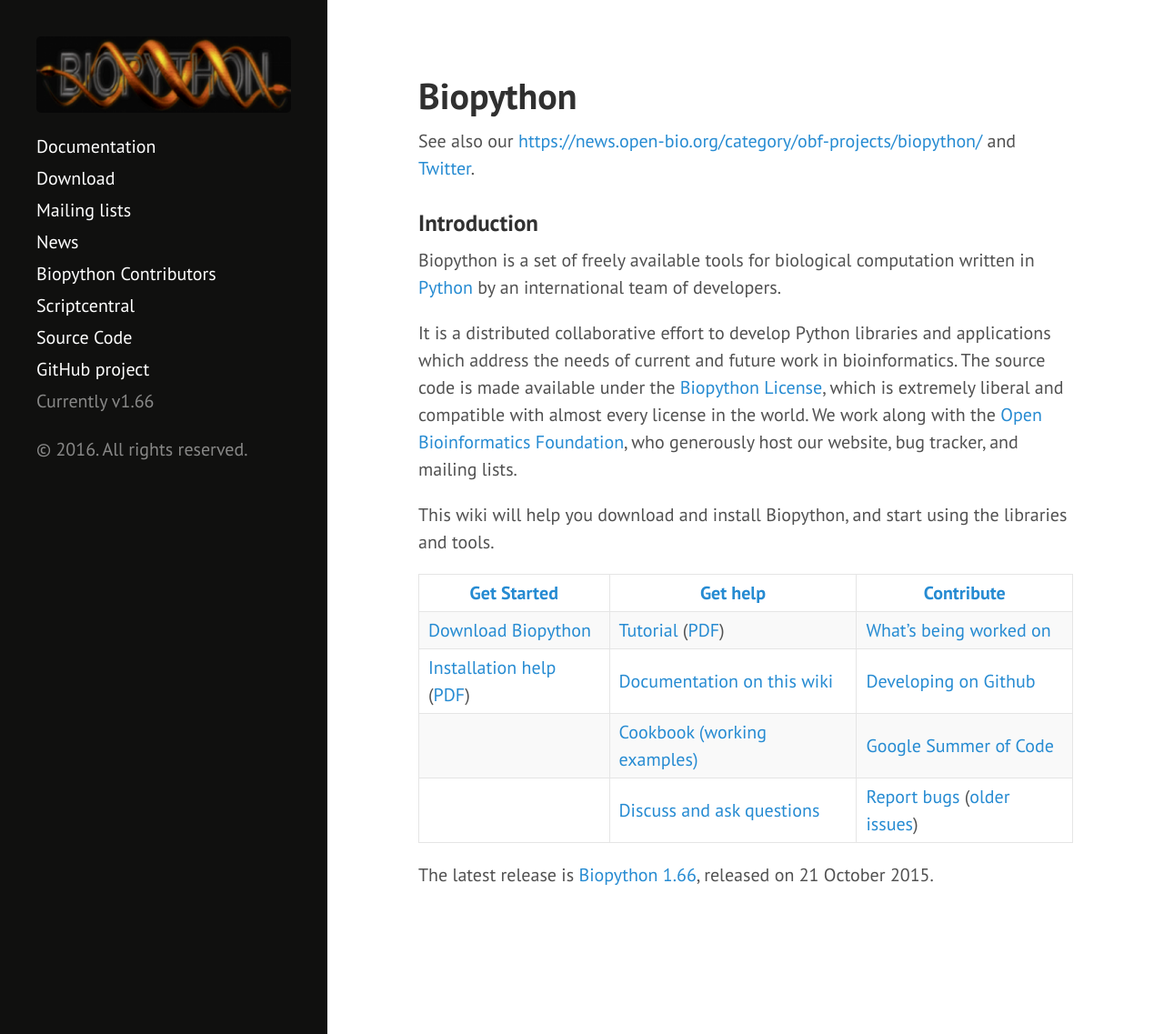
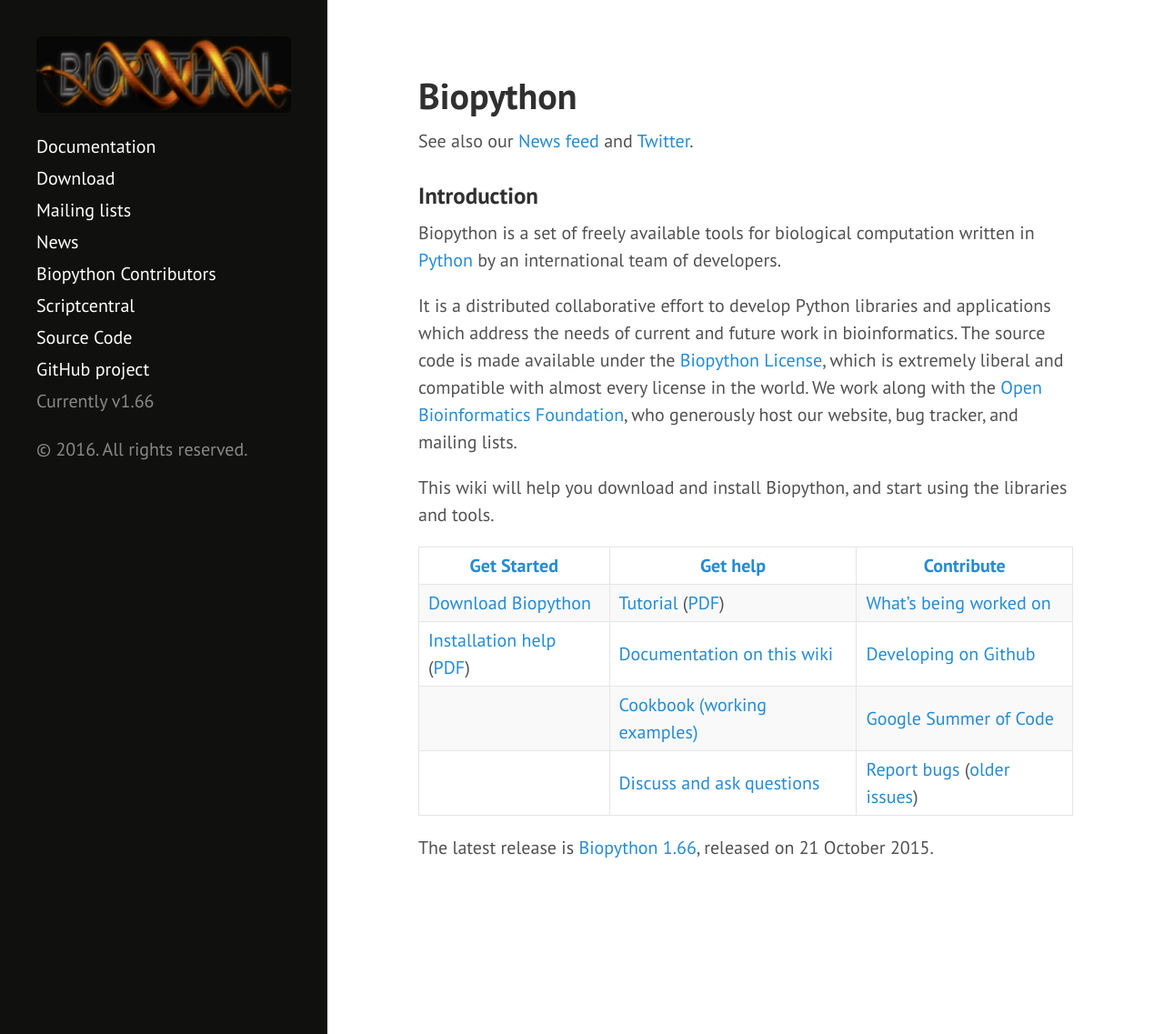
Before and after one commit to biopython/biopython.github.io, a Jekyll site: the page built from wiki/Biopython.md, in a window 1280 px wide and 1137 px high. Shown: the whole window at 91% size. Built offline with Jekyll 4.4.1, drawn with Linux system fonts in a browser that asks for light colours; part of the change alters nothing that is shown.

Commit message:
Fix link to news feed

```diff
--- a/wiki/Biopython.md
+++ b/wiki/Biopython.md
@@ -9,7 +9,7 @@ redirect_from:
 ---
 
 See also our
-[https://news.open-bio.org/category/obf-projects/biopython/](News feed)
+[News feed](https://news.open-bio.org/category/obf-projects/biopython/)
 and [Twitter](https://twitter.com/biopython).
 
 ### Introduction
```
